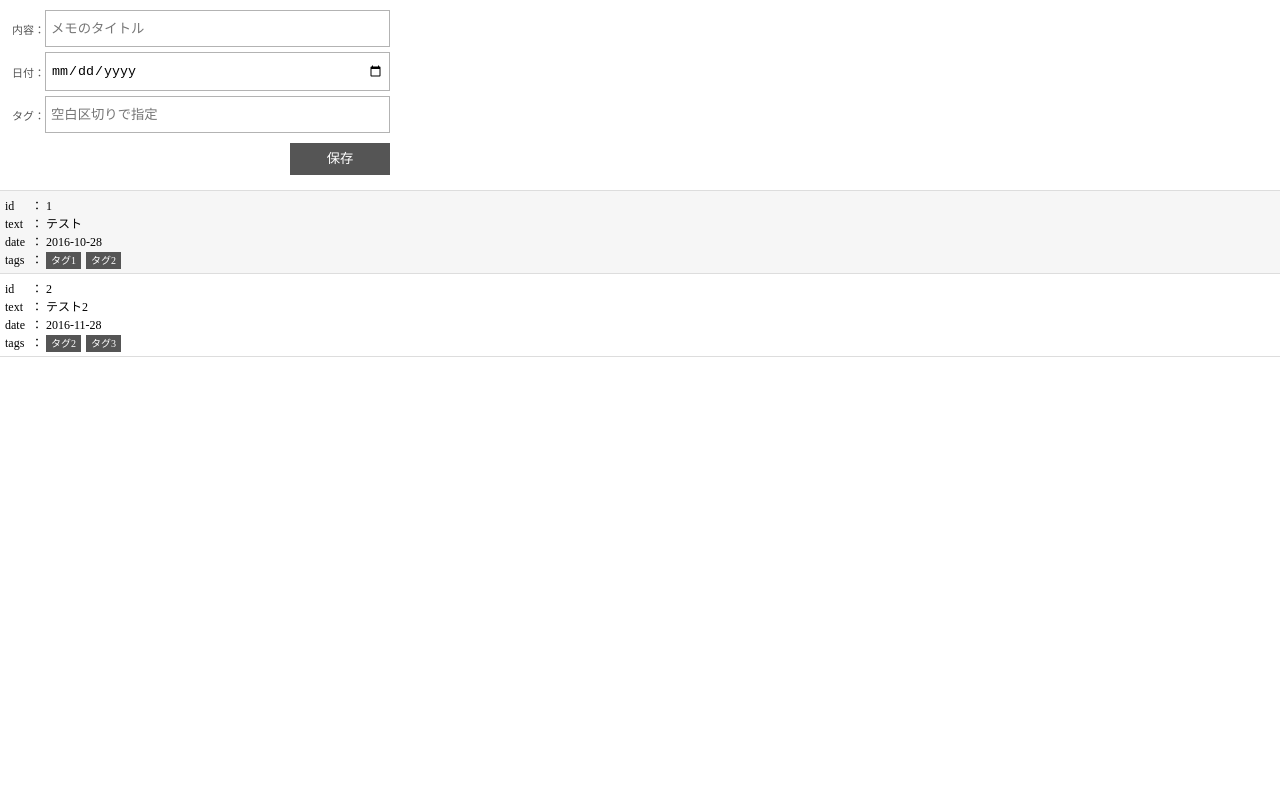
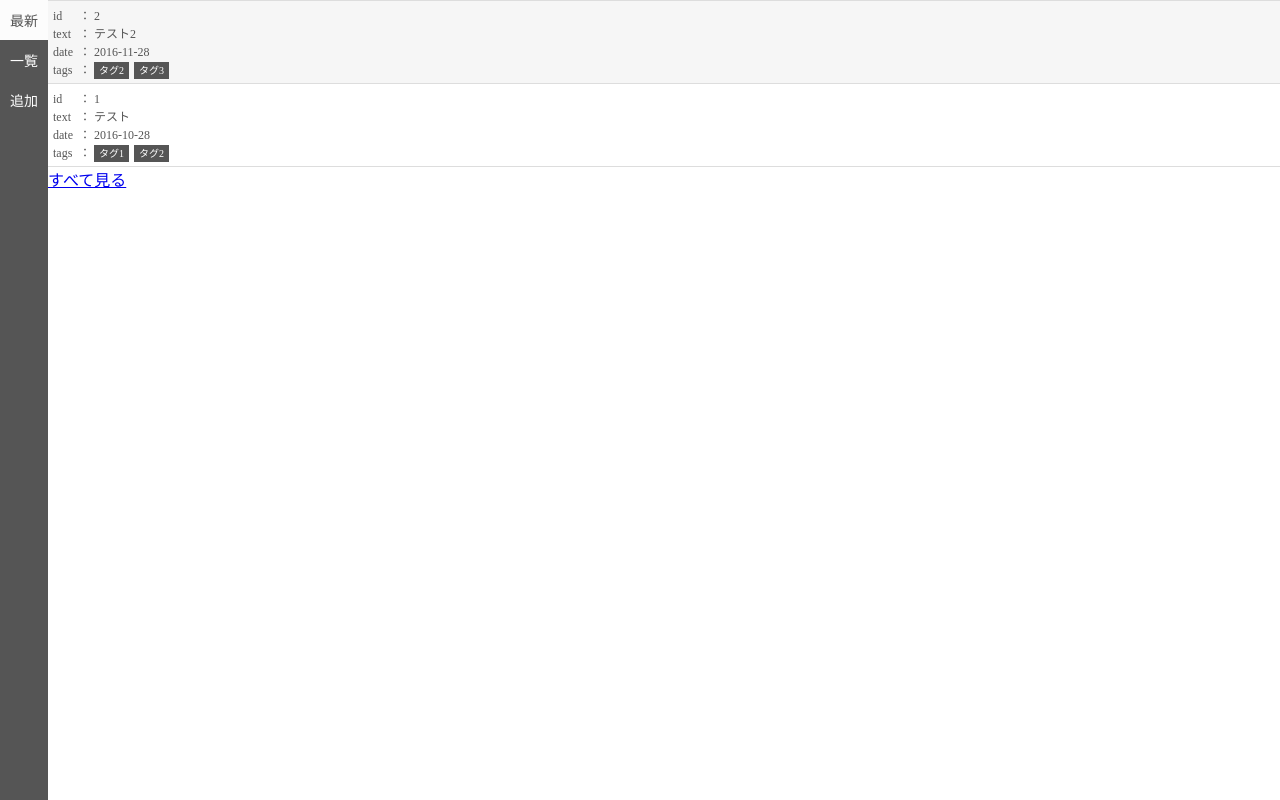
Before and after one commit to monoharada/vue-memo, a Vue app: page / in a window 1280 px wide. Built offline with nearby package versions, Linux system fonts and the light colour scheme.

Commit message:
第５回終わり

```diff
--- a/src/App.vue
+++ b/src/App.vue
@@ -1,17 +1,33 @@
-<style>
+<style lang="scss">
   @import '../static/styles.css';
+  html, body {
+    color: #555;
+    margin: 0;
+    padding: 0;
+    height: 100vh;
+  }
+  #app {
+    height: 100%;
+    display: flex;
+    .contents {
+      height: 100%;
+      flex-grow: 1;
+      overflow: scroll;
+      box-sizing: border-box;
+    }
+  }
 </style>
-<template>
-  <div id="app">
-    <editor-view @add="add"></editor-view>
-    <list-view :memos="memos" @remove="remove"></list-view>
-  </div>
+<template lang="pug">
+  #app
+    nav-link
+    router-view.contents(:memos="memos" @add="add" @remove="remove")
 </template>
 
+
 <script lang="babel">
-import EditorView from './components/EditorView'
-import ListView from './components/ListView'
-
+// import EditorView from './components/EditorView'
+// import ListView from './components/ListView'
+import NavLink from './components/NavLink'
 export default {
   name: 'app',
   data() {
@@ -52,8 +68,9 @@ export default {
     }
   },
   components: {
-    EditorView,
-    ListView
+    // EditorView,
+    // ListView,
+    NavLink
   }
 }
 </script>
--- a/src/components/ListView.vue
+++ b/src/components/ListView.vue
@@ -1,28 +1,36 @@
-<template>
-  <div class="list-view">
-    <div v-if="hasMemo">
-      <list-item
-        v-for="memo in memos"
-        :memo="memo"
-        @remove="remove">
-      </list-item>
-    </div>
+<template lang="pug">
+  .list-view
+    div(v-if="hasMemo")
+      list-item(v-for="memo in filteredMemos" :memo="memo" @remove="remove")
+    div(v-else) s表示できるメモがありません。
 
-    <div v-else>
-      表示できるメモがありません。
-    </div>
-  </div>
 </template>
+
 
 <script lang="babel">
 import ListItem from './ListItem'
 export default{
   props: {
-    memos: Array
+    memos: Array,
+    count: Number,
+    sort: String
   },
   computed: {
     hasMemo() {
-      return this.memos && this.memos.length !== 0
+      return this.filteredMemos && this.filteredMemos.length !== 0
+    },
+    filteredMemos() {
+      let memos = this.memos.concat()
+      if(this.sort) {
+        switch(this.sort) {
+          case 'latest':
+            memos.reverse()
+        }
+      }
+      if(this.count){
+        memos = memos.splice(0, this.count)
+      }
+      return memos
     }
   },
   methods: {
--- /dev/null
+++ b/src/components/NavLink.vue
@@ -0,0 +1,31 @@
+<style scoped lang="scss">
+  .menu {
+    display: flex;
+    flex-direction: column;
+    flex-shrink: 0;
+    background-color: #555;
+    color: #fff;
+    a {
+      color: inherit;
+      text-decoration: none;
+      display: inline-block;
+      padding: 10px;
+      font-weight: normal;
+      font-size: 14px;
+      &:link {
+        color: inherit;
+      }
+    }
+    a.router-link-active {
+      background-color: #fcfcfc;
+      color: #555;
+    }
+  }
+</style>
+
+<template lang="pug">
+  nav.menu
+    router-link(:to="{name: 'root'}" exact) 最新
+    router-link(:to="{name: 'items'}") 一覧
+    router-link(:to="{name: 'add'}") 追加
+</template>
--- a/src/main.js
+++ b/src/main.js
@@ -1,9 +1,16 @@
 import Vue from 'vue'
 import App from './App'
+import VueRouter from 'vue-router'
+import routes from './routes'
+
+Vue.use(VueRouter) // VueRouterを使うことをVueに知らせる
+
+const router = new VueRouter(routes) // ルーターインスタンスの作成
 
 /* eslint-disable no-new */
 new Vue({
   el: '#app',
   template: '<App/>',
-  components: { App }
+  components: { App },
+  router // router にルーターインスタンスを指定
 })
--- /dev/null
+++ b/src/page/Add.vue
@@ -0,0 +1,19 @@
+<template lang="pug">
+  div
+    editor-view(@add="add")
+</template>
+
+<script>
+import EditorView from '../components/EditorView'
+export default {
+  methods:{
+    add(data){
+      this.$emit('add',data)
+      this.$router.push({name:'items'}) //追加処理のあとに`/items`にナビゲーションする
+    }
+  },
+  components:{
+    EditorView
+  }
+}
+</script>
--- /dev/null
+++ b/src/page/Items.vue
@@ -0,0 +1,22 @@
+<template lang="pug">
+  div
+    list-view(:memos="memos" @remove="remove")
+</template>
+
+<script>
+import ListView from '../components/ListView'
+export default {
+  props: {
+    memos:Array
+  },
+  methods:{
+    remove(id){
+      this.$emit('remove', id)
+    }
+  },
+  components:{
+    ListView
+  }
+
+}
+</script>
--- /dev/null
+++ b/src/page/Root.vue
@@ -0,0 +1,29 @@
+<template lang="pug">
+  div
+    list-view(:memos="memos" @remove="remove" :count="count" :sort="sort")
+    router-link(:to="{name: 'items'}") すべて見る
+
+</template>
+
+<script>
+import ListView from '../components/ListView'
+export default {
+  data(){
+    return {
+      count: 3,
+      sort: 'latest'
+    }
+  },
+  props:{
+    memos:Array
+  },
+  methods:{
+    remove(id){
+      this.$emit('remove', id)
+    }
+  },
+  components:{
+    ListView
+  }
+}
+</script>
--- /dev/null
+++ b/src/routes.js
@@ -0,0 +1,18 @@
+import Root from './page/Root'
+import Add from './page/Add'
+import Items from './page/Items'
+
+export default {
+  mode: 'history',
+  routes: [
+    {
+      path: '/', component: Root, name: 'root'
+    },
+    {
+      path: '/add', component:Add, name:'add'
+    },
+    {
+      path: '/items', component:Items, name:'items'
+    },
+  ]
+}
```
Also changed, not shown: package.json (+4 -4 lines), 1 other file (tests, documents, lock files or other folders).
